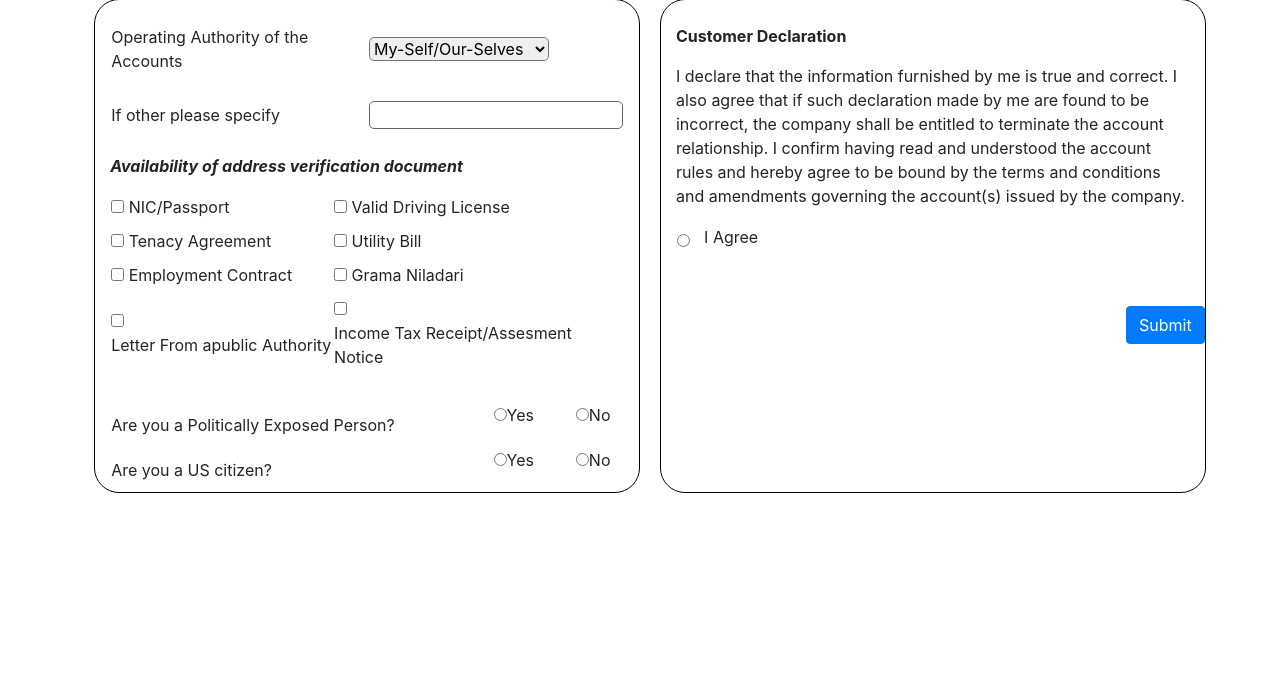
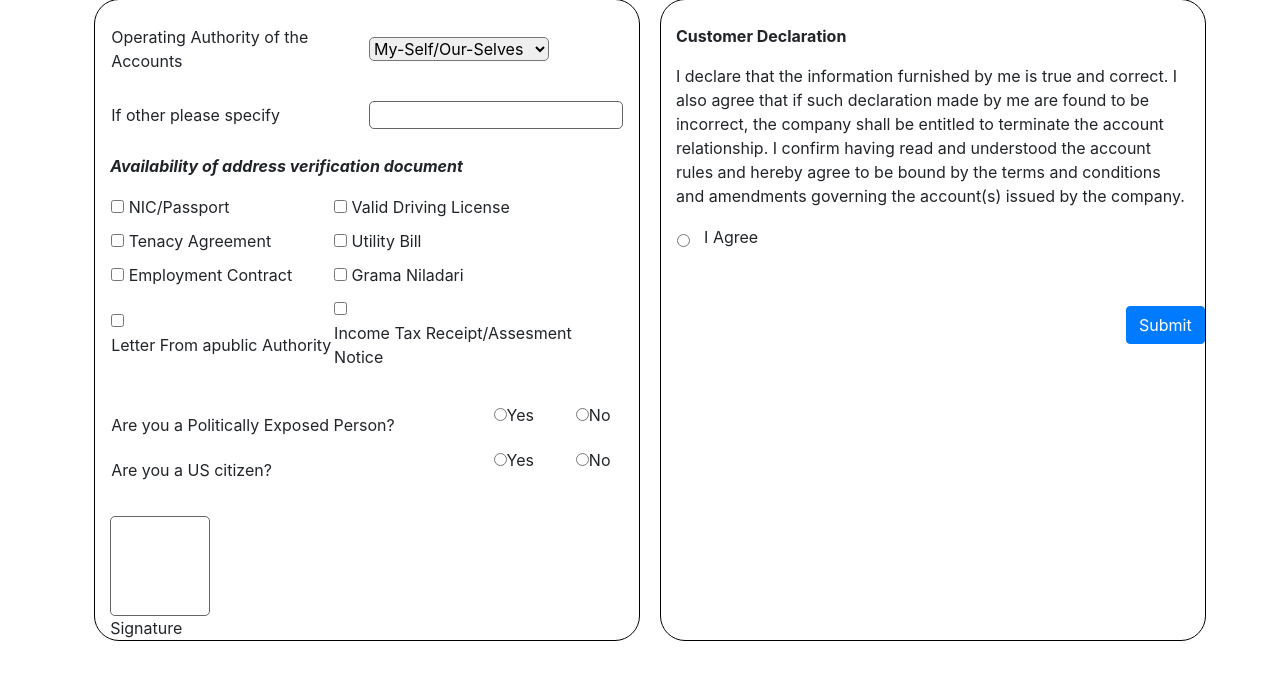
Before and after one commit to Dinithikw/TeamMicro, a Django app: template kyc_django/kyc_django/kyc/templates/kyc/(3rd)Declaration.html in a window 1280 px wide. Shown: the part 122-800 px from the top of the page. Run offline with Django 3.2, Linux system fonts and the light colour scheme; the template is opened without the code that fills it, so the values that code supplies are empty; some libraries are stand-ins or nearby versions.

Commit message:
Update (3rd)Declaration.html

```diff
--- a/kyc_django/kyc_django/kyc/templates/kyc/(3rd)Declaration.html
+++ b/kyc_django/kyc_django/kyc/templates/kyc/(3rd)Declaration.html
@@ -153,7 +153,9 @@
               <input type="radio" id="No" name="No" value="No">No
             </td>
           </tr>
-        </table>
+        </table><br>
+        <input type="text" style="width:100px; height:100px;"><br>
+        Signature
       </div>
       <div class="col-md-5 declaration">
         <br>
```
